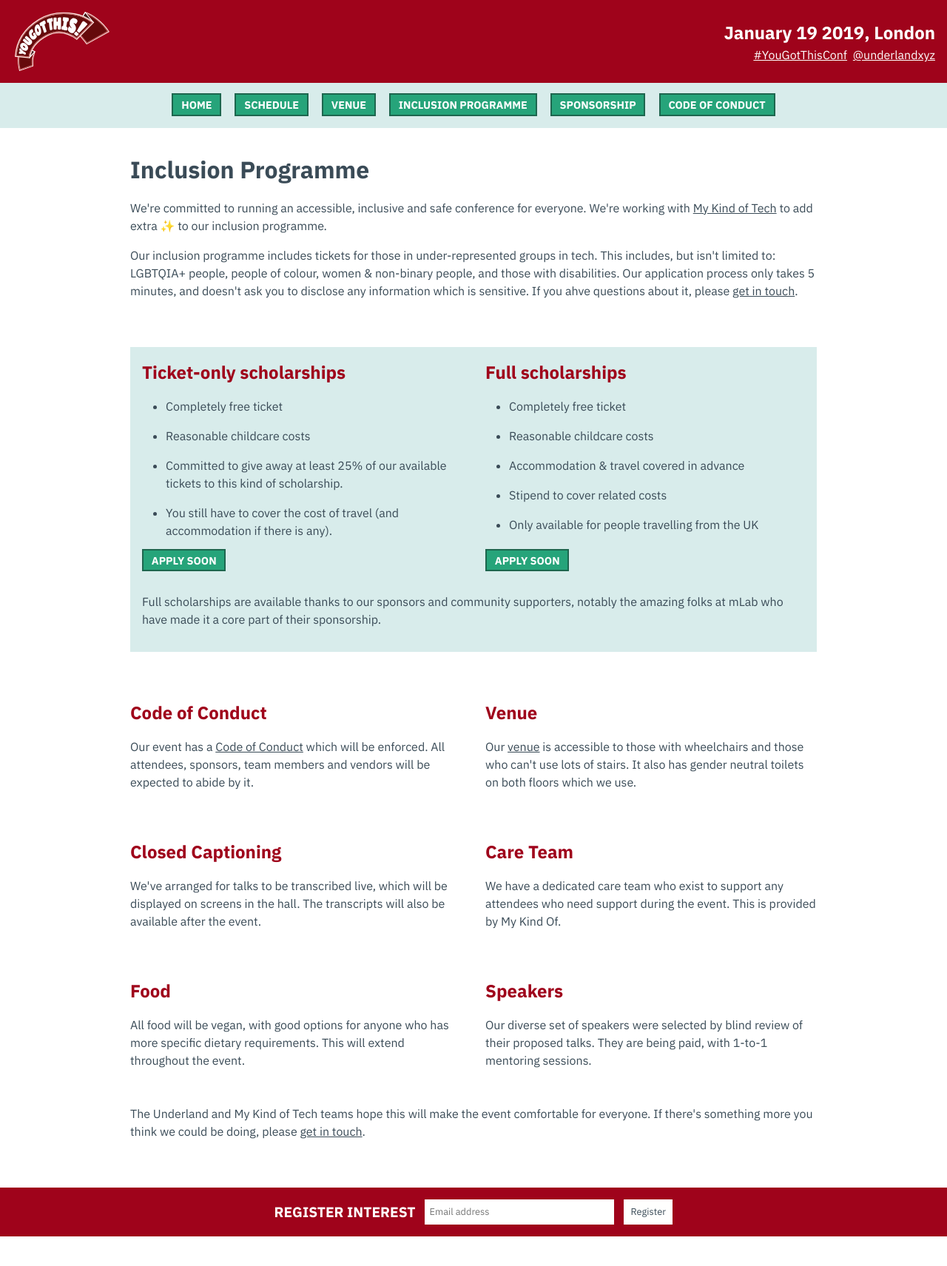
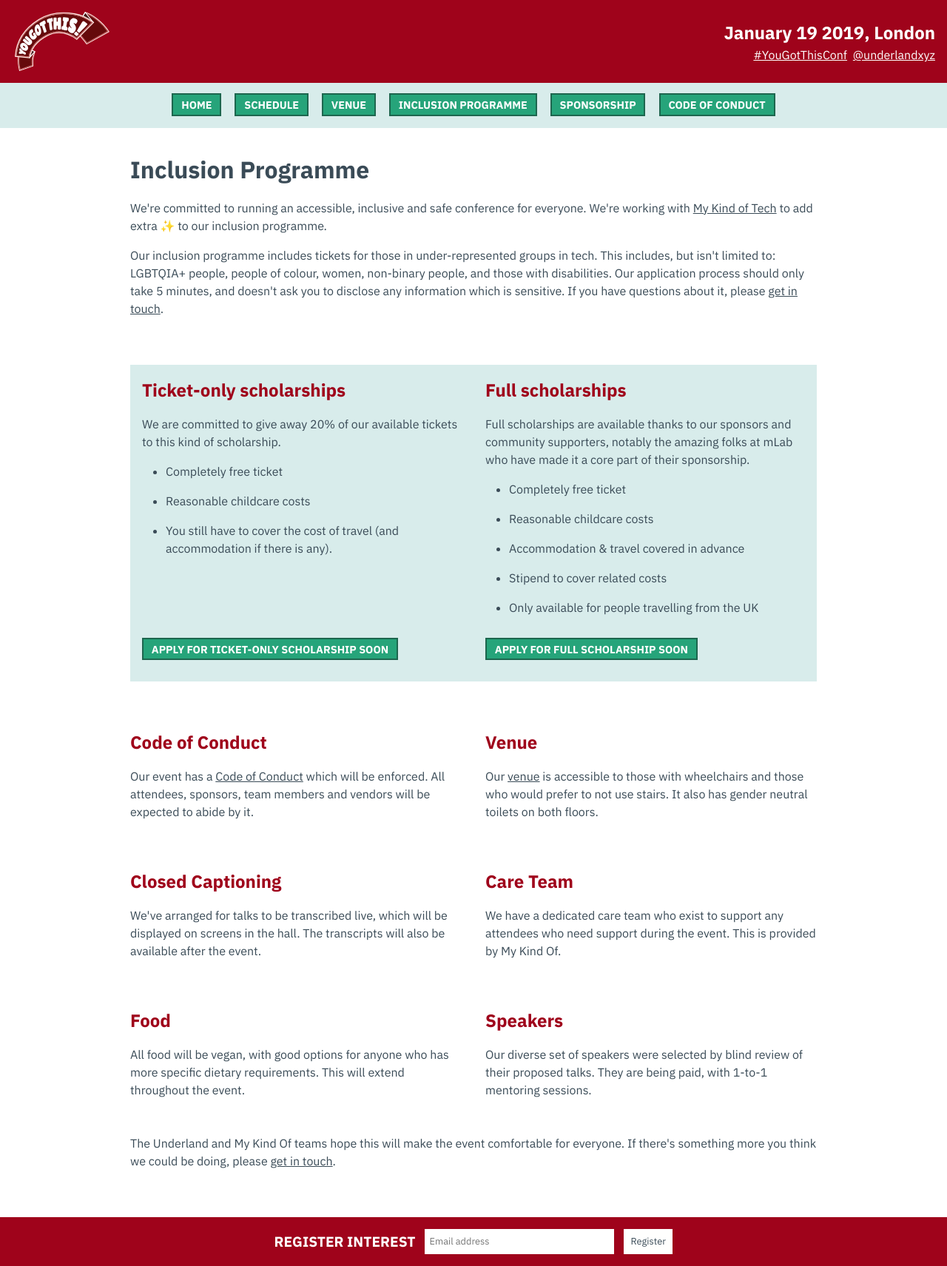
Before and after one commit to underlandxyz/2019.yougotthis.io, a Jekyll site: the page docs/inclusion.html, which Jekyll copies as it is, in a window 1280 px wide. Shown: the whole page at 74% size. Built offline with Jekyll 4.4.1, drawn with Linux system fonts in a browser that asks for light colours; before the commit the page ends 1671 px from its top, so only the background shows below that.

Commit message:
fixed a couple o typos

```diff
--- a/docs/feed.xml
+++ b/docs/feed.xml
@@ -1 +1 @@
-<?xml version="1.0" encoding="utf-8"?><feed xmlns="http://www.w3.org/2005/Atom" ><generator uri="https://jekyllrb.com/" version="3.8.3">Jekyll</generator><link href="http://localhost:4000/feed.xml" rel="self" type="application/atom+xml" /><link href="http://localhost:4000/" rel="alternate" type="text/html" /><updated>2018-10-03T15:54:52+01:00</updated><id>http://localhost:4000/</id><title type="html">You Got This</title><subtitle>An affordable one-stream conference for junior developers and designers on skills needed for a happy, healthy work life.</subtitle></feed>
+<?xml version="1.0" encoding="utf-8"?><feed xmlns="http://www.w3.org/2005/Atom" ><generator uri="https://jekyllrb.com/" version="3.8.3">Jekyll</generator><link href="http://localhost:4000/feed.xml" rel="self" type="application/atom+xml" /><link href="http://localhost:4000/" rel="alternate" type="text/html" /><updated>2018-10-03T16:05:13+01:00</updated><id>http://localhost:4000/</id><title type="html">You Got This</title><subtitle>An affordable one-stream conference for junior developers and designers on skills needed for a happy, healthy work life.</subtitle></feed>
--- a/docs/inclusion.html
+++ b/docs/inclusion.html
@@ -112,26 +112,27 @@
     <div class="content w">
   <h1 class="title">Inclusion Programme</h1>
   <p>We're committed to running an accessible, inclusive and safe conference for everyone. We're working with <a href="http://mykindof.tech/">My Kind of Tech</a> to add extra ✨ to our inclusion programme.</p>
-  <p>Our inclusion programme includes tickets for those in under-represented groups in tech. This includes, but isn't limited to: LGBTQIA+ people, people of colour, women &amp; non-binary people, and those with disabilities. Our application process only takes 5 minutes, and doesn't ask you to disclose any information which is sensitive. If you ahve questions about it, please <a href="mailto:yougotthis@underland.xyz">get in touch</a>.</p>
+  <p>Our inclusion programme includes tickets for those in under-represented groups in tech. This includes, but isn't limited to: LGBTQIA+ people, people of colour, women, non-binary people, and those with disabilities. Our application process should only take 5 minutes, and doesn't ask you to disclose any information which is sensitive. If you have questions about it, please <a href="mailto:yougotthis@underland.xyz">get in touch</a>.</p>
   <div class="tickets">
     <div class="boxes">
       <div class="box">
         <div class="top">
           <h2>Ticket-only scholarships</h2>
+          <p>We are committed to give away 20% of our available tickets to this kind of scholarship.</p>
           <ul>
             <li>Completely free ticket</li>
             <li>Reasonable childcare costs</li>
-            <li>Committed to give away at least 25% of our available tickets to this kind of scholarship.</li>
             <li>You still have to cover the cost of travel (and accommodation if there is any).</li>
           </ul>
         </div>
         <div class="link">
-          <a href="#">Apply soon</a>
+          <a href="#">Apply for ticket-only scholarship soon</a>
         </div>
       </div>
       <div class="box">
         <div class="top">
           <h2>Full scholarships</h2>
+          <p>Full scholarships are available thanks to our sponsors and community supporters, notably the amazing folks at mLab who have made it a core part of their sponsorship.</p>
           <ul>
             <li>Completely free ticket</li>
             <li>Reasonable childcare costs</li>
@@ -141,11 +142,10 @@
           </ul>
         </div>
         <div class="link">
-          <a href="#">Apply soon</a>
+          <a href="#">Apply for full scholarship soon</a>
         </div>
       </div>
     </div>
-    <p>Full scholarships are available thanks to our sponsors and community supporters, notably the amazing folks at mLab who have made it a core part of their sponsorship.</p>
   </div>
   <div class="boxes">
     <div class="box">
@@ -154,7 +154,7 @@
     </div>
     <div class="box">
       <h2>Venue</h2>
-      <p>Our <a href="/venue">venue</a> is accessible to those with wheelchairs and those who can't use lots of stairs. It also has gender neutral toilets on both floors which we use.</p>
+      <p>Our <a href="/venue">venue</a> is accessible to those with wheelchairs and those who would prefer to not use stairs. It also has gender neutral toilets on both floors.</p>
     </div>
     <div class="box">
       <h2>Closed Captioning</h2>
@@ -173,7 +173,7 @@
       <p>Our diverse set of speakers were selected by blind review of their proposed talks. They are being paid, with 1-to-1 mentoring sessions.</p>
     </div>
   </div>
-  <p>The Underland and My Kind of Tech teams hope this will make the event comfortable for everyone. If there's something more you think we could be doing, please <a href="mailto:yougotthis@underland.xyz">get in touch</a>.</p>
+  <p>The Underland and My Kind Of teams hope this will make the event comfortable for everyone. If there's something more you think we could be doing, please <a href="mailto:yougotthis@underland.xyz">get in touch</a>.</p>
 </div>
 
 <style>
@@ -192,6 +192,10 @@
   display: flex;
   flex-direction: column;
   justify-content: space-between;
+}
+.tickets .link {
+  margin-top: 1em;
+  margin-bottom: 0;
 }
 .tickets .top,
 .tickets .boxes {
```
Also changed, not shown: inclusion.md (+11 -7 lines).
